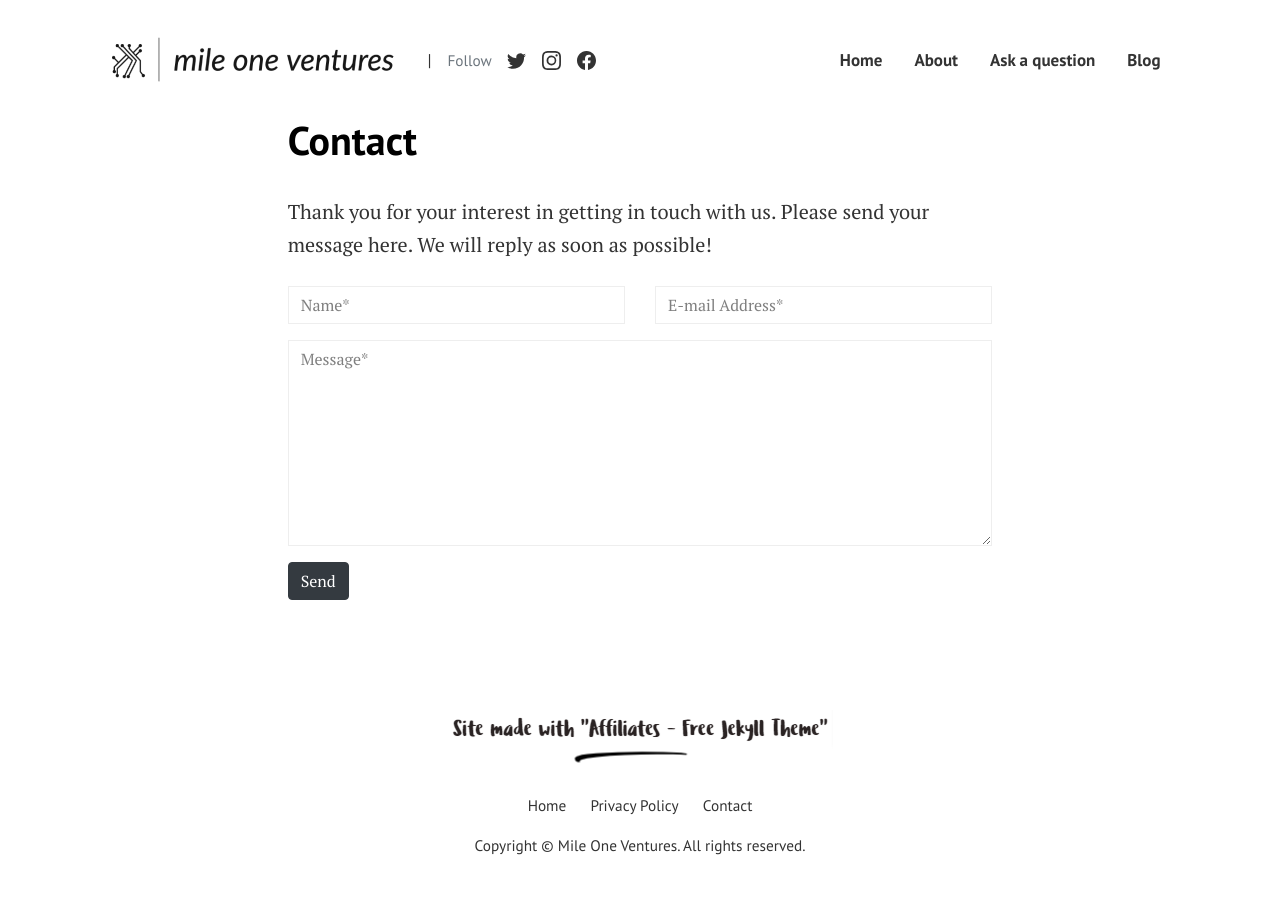
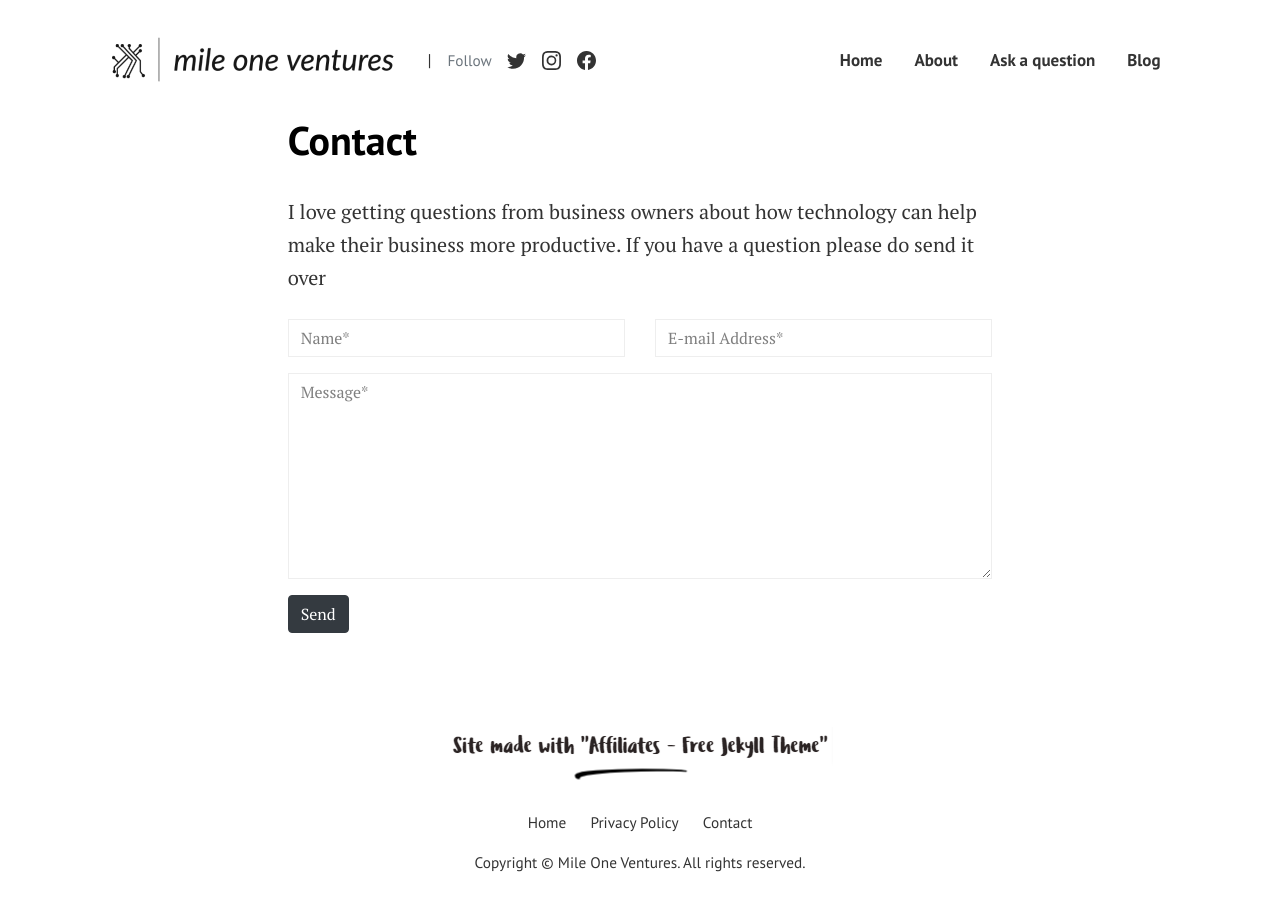
Before and after one commit to mile-one-ventures/mile-one-ventures.github.io, a Jekyll site: the page built from pages/contact.html, in a window 1280 px wide. Built offline with Jekyll 4.4.1, drawn with Linux system fonts in a browser that asks for light colours.

Commit message:
Update contact.html

```diff
--- a/pages/contact.html
+++ b/pages/contact.html
@@ -5,8 +5,8 @@ permalink: "/contact/"
 comments: false
 ---
 
-<form action="https://formspree.io/{{site.email}}" method="POST">
-<p class="mb-4">Thank you for your interest in getting in touch with us. Please send your message here. We will reply as soon as possible!</p>
+<form action="https://formspree.io/f/moqyyjeo" method="POST">
+<p class="mb-4">I love getting questions from business owners about how technology can help make their business more productive. If you have a question please do send it over</p>
 <div class="form-group row">
 <div class="col-md-6">
 <input class="form-control" type="text" name="name" placeholder="Name*" required>
```
